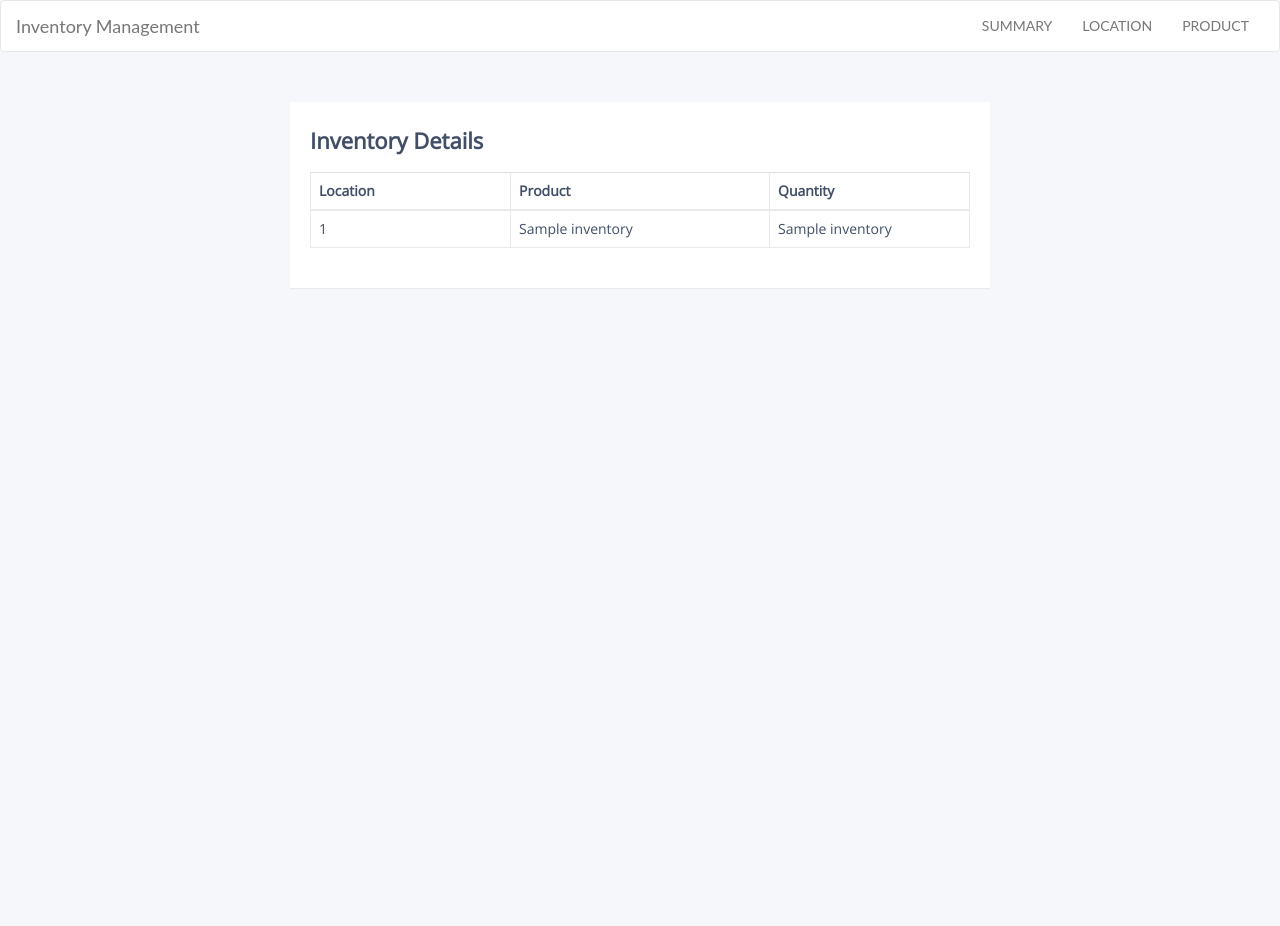
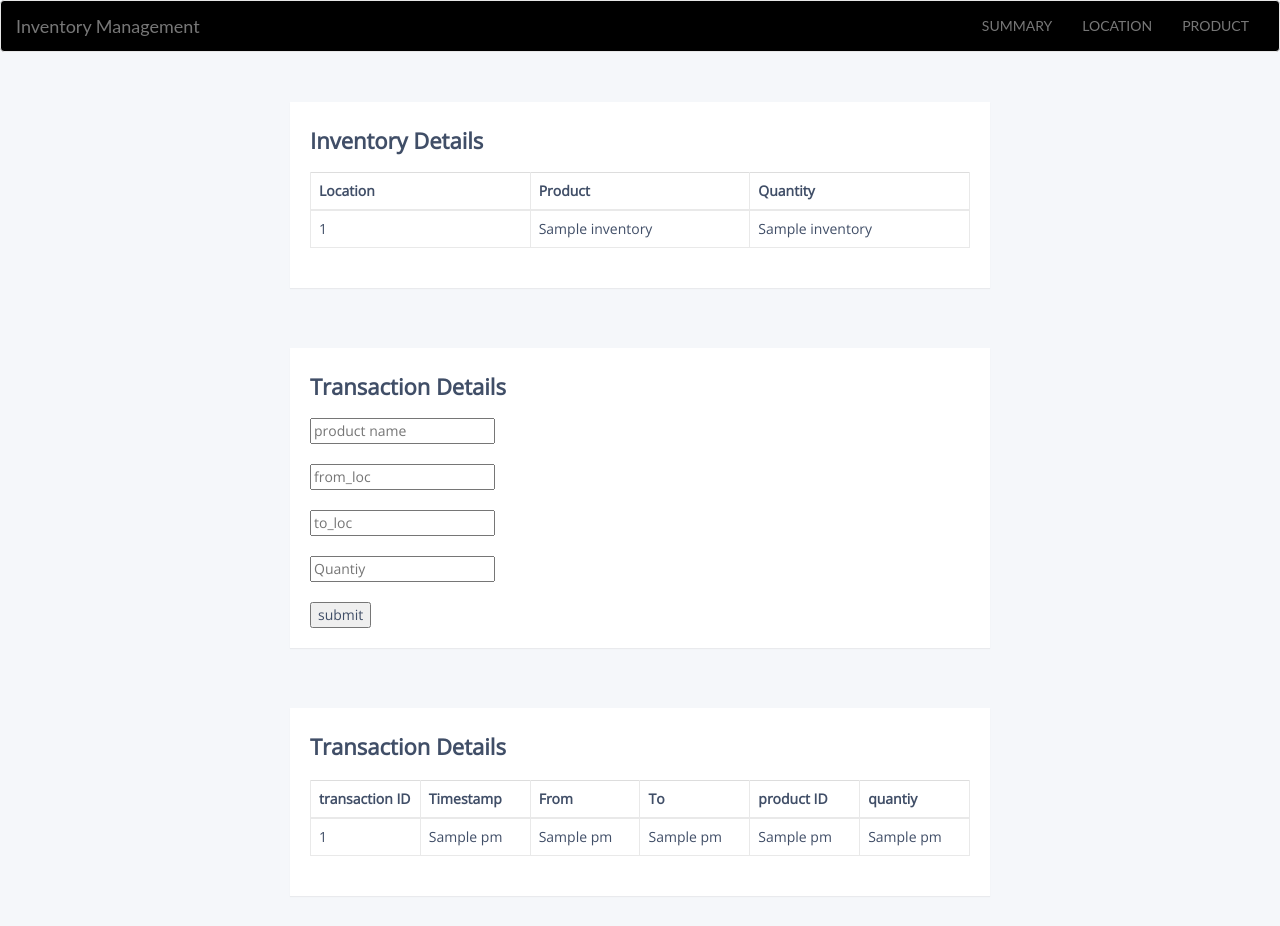
Before and after one commit to palak-shah99/Inventory-flask, a Flask app: template templates/pm.html in a window 1280 px wide. Before the commit the page ends 289 px from the top, so only its background shows below. Run offline with Flask 2, Linux system fonts and the light colour scheme; the template is opened without the code that fills it: most values are stand-ins (such as "Sample title", 1, 10 or a date in 2020); some libraries are stand-ins or nearby versions.

Commit message:
new update

```diff
--- a/app.py
+++ b/app.py
@@ -139,10 +139,82 @@ def edit():
 @app.route('/', methods=['GET','POST'])
 def pm():
     init_db()
+    listdb = []
+    cur = mysql.connection.cursor()
 
-    listdb = []
+    cur.execute("SELECT * FROM location")
+    from_loc = cur.fetchall()
 
-    cur = mysql.connection.cursor()
+    cur.execute("SELECT * FROM product")
+    from_prod = cur.fetchall()
+
+
+    cur.execute("SELECT * FROM productmove")
+    pmdb = cur.fetchall()
+
+    cur.execute("SELECT * FROM inventory")
+    from_inv = cur.fetchall()
+
+
+    if (request.method == 'POST'):
+        prdname=request.form['prdname']
+        floc=request.form['frmloc']
+        tloc=request.form['toloc']
+        qty=request.form['qty']
+
+
+        cur.execute("select pid from product where prdname = '"+prdname+"'")
+        pid=cur.fetchall()
+        if(floc == ""):
+            old_lid = 0
+
+            cur.execute("select lid from location where locname = '"+tloc+"'")
+            lid=cur.fetchone()
+
+        elif(tloc == ""):
+
+            cur.execute("select lid from location where locname = '"+floc+"'")
+            old_lid = cur.fetchone()[0]
+
+            lid=0
+
+        else:
+
+            cur.execute("select lid from location where locname = '"+floc+"'")
+            old_lid = cur.fetchone()[0]
+
+            cur.execute("select lid from location where locname = '"+tloc+"'")
+            lid = cur.fetchone()[0]
+
+
+        cur.execute("select exists( select qty from inventory where lid = %s and pid = %s ) " , (lid, pid ) )
+        abc = cur.fetchone()
+
+        if(abc[0]==1):
+            cur.execute("select qty from inventory where lid=%s and pid=%s",(lid,pid))
+            qty_old=cur.fetchone()
+            print(qty_old[0])
+            qty_new= qty_old[0] +  int(qty) # try now thts wat i was doing
+            cur.execute("update inventory set qty= %s where lid=%s and pid=%s",(qty_new,lid,pid) )
+        else:
+            cur.execute("insert into inventory (lid,pid,qty) values(%s,%s,%s)",(lid,pid,qty))
+
+        cur.execute("select qty from inventory where pid = %s and lid = %s ",(pid[0], old_lid) )
+        unallocqty = cur.fetchone()
+
+        newqty = unallocqty[0] - int(qty)
+        if newqty == 0:
+            cur.execute("delete from inventory where lid=%s and pid=%s",(old_lid , pid[0]) )
+
+        else:
+
+            cur.execute("update inventory set qty=%s where lid=%s and pid=%s",(newqty,old_lid , pid))
+
+        #display transaction
+        cur.execute("insert into productmove (floc,tloc,pid,qty) values(%s,%s,%s,%s)",(old_lid,lid,pid,qty))
+        mysql.connection.commit()
+
+
     cur.execute("SELECT * FROM location")
     from_loc = cur.fetchall()
     #from_loc = [x for x in locdb] #[id name]
@@ -171,15 +243,12 @@ def pm():
             b = [prod[1] for prod in from_prod if (i[2] == prod[0])]
             listTemp.append(b[0])
             listTemp.append(i[3])
-
-            print(listTemp)
         else:
             listTemp.append("Unallocated")
             b = [prod[1] for prod in from_prod if (i[2] == prod[0])]
             listTemp.append(b[0])
             listTemp.append(i[3])
 
-            print(listTemp)
         listdb.append(listTemp)
     for i in from_loc:
         listTemp = []
@@ -187,13 +256,14 @@ def pm():
             listTemp.append(i[1])
             listTemp.append("No Product")
             listTemp.append(0)
-            print(listTemp)
             listdb.append(listTemp)
 
-    return render_template('pm.html', inventory=listdb)
+    return render_template('pm.html', inventory=listdb, pm=pmdb )
 
 
     #code for display
+
+
     # fetch location product and pm
 
     # for every location find what product is in that location and what quantity
--- a/templates/base-template.html
+++ b/templates/base-template.html
@@ -4,7 +4,7 @@
 <meta charset="utf-8">
 <meta http-equiv="X-UA-Compatible" content="IE=edge">
 <meta name="viewport" content="width=device-width, initial-scale=1">
-<title>Bootstrap Table with Add and Delete Row Feature</title>
+<title>Inventory Management</title>
 
 <script src="https://code.jquery.com/jquery-3.4.1.min.js"></script>
 <link rel="stylesheet" href="https://fonts.googleapis.com/css?family=Roboto|Varela+Round|Open+Sans">
@@ -61,12 +61,7 @@
         margin: 0 5px;
         cursor: pointer;
     }
-    table.table th:first-child {
-        width: 200px;
-    }
-    table.table th:last-child {
-        width: 200px;
-    }
+
     table.table td a {
 		cursor: pointer;
         display: inline-block;
@@ -91,20 +86,9 @@
         position: relative;
         top: 3px;
     }
-    table.table .form-control {
-        height: 32px;
-        line-height: 32px;
-        box-shadow: none;
-        border-radius: 2px;
-    }
-	table.table .form-control.error {
-		border-color: #f50000;
-	}
-	table.table td .add {
-		display: none;
-	}
+
 .banner {
-background: #fff;
+background: rgb(0, 0, 0);
 font-family: Lato, sans-serif;
 }
 .navbar-nav-primary {
--- a/templates/pm.html
+++ b/templates/pm.html
@@ -28,10 +28,79 @@
                     </tr>
                 {% endfor %}
                   </tbody>
+            </table>
+        </div>
+    </div>
+
+
+    <div class="container">
+        <div class="table-wrapper">
+            <div class="table-title">
+                <div class="row">
+                    <div class="col-sm-8"><h2><b>Transaction Details</b></h2></div>
+                </div>
+            </div>
+            <form method="post" action="{{url_for('pm')}}">
+            <input type="text" name="prdname" placeholder="product name"/>
+            <br><br>
+
+            <input type="text" name="frmloc" placeholder="from_loc"/>
+            <br><br>
+
+            <input type="text" name="toloc" placeholder="to_loc"/>
+            <br><br>
+
+            <input type="text" name="qty" placeholder="Quantiy"/>
+            <br><br>
+            <input type='submit' value='submit'/>
+        </form>
+        </div>
+
+    </div>
+
+
+    <div class="container">
+        <div class="table-wrapper">
+            <div class="table-title">
+                <div class="row">
+                    <div class="col-sm-8"><h2><b>Transaction Details</b></h2></div>
+                    <div class="col-sm-6">
+
+                    </div>
+                </div>
+            </div>
+            <table class="table table-bordered">
+                <thead>
+                    <tr>
+                        <th>transaction ID</th>
+                        <th>Timestamp</th>
+                        <th>From </th>
+                        <th>To</th>
+                        <th>product ID</th>
+                        <th>quantiy</th>
+                </tr>
+                </thead>
+                <tbody>
+                {% for p in pm %}
+                    <tr>
+                        <td>{{ p[0] }}</td>
+                        <td>{{ p[1] }}</td>
+                        <td>{{ p[2] }}</td>
+                        <td>{{ p[3] }}</td>
+                        <td>{{ p[4] }}</td>
+                        <td>{{ p[5] }}</td>
+                    </tr>
+                {% endfor %}
+                  </tbody>
 
             </table>
         </div>
     </div>
 
+
+
+
+
+
 </body>
 {% endblock %}
```
